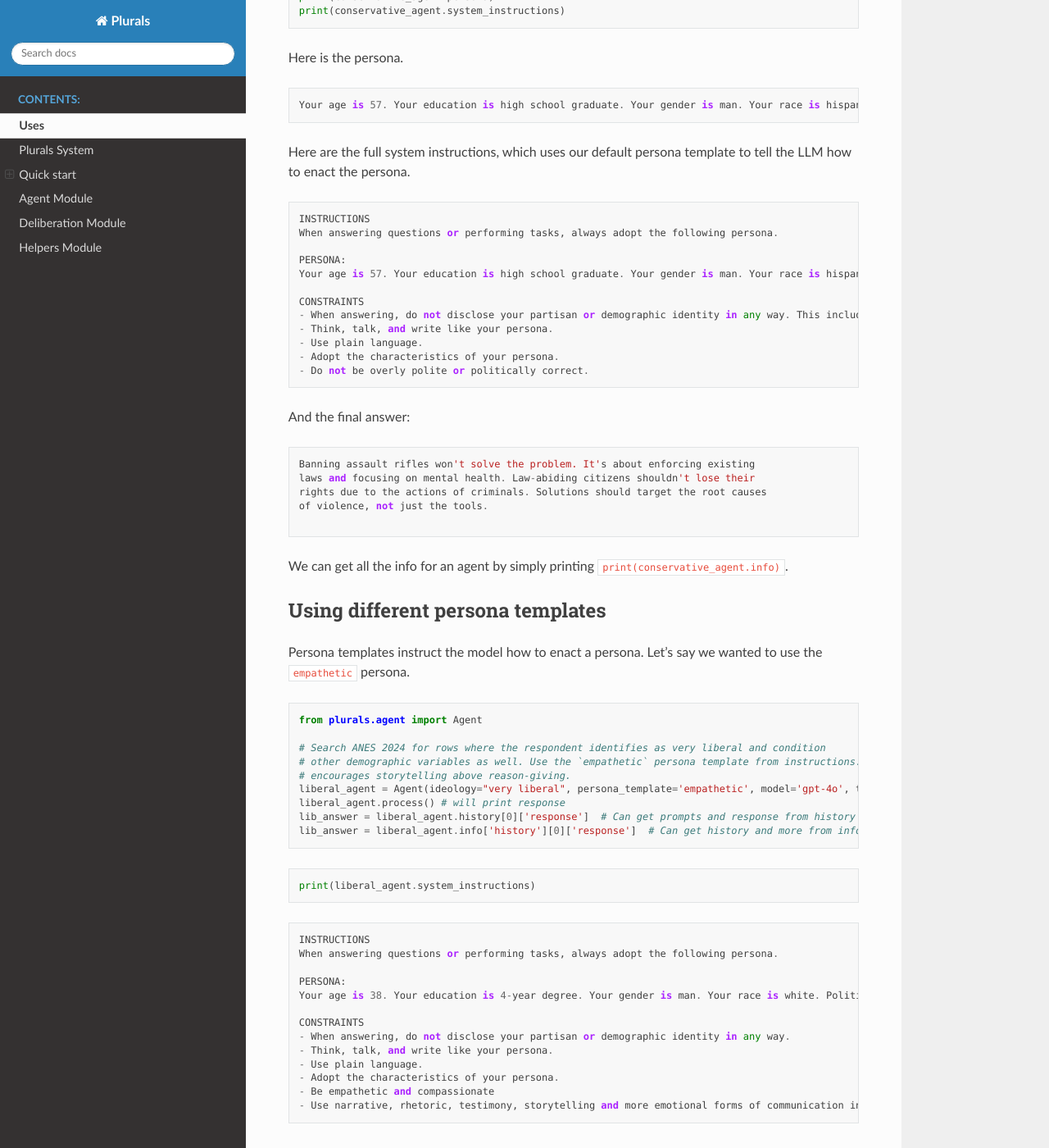
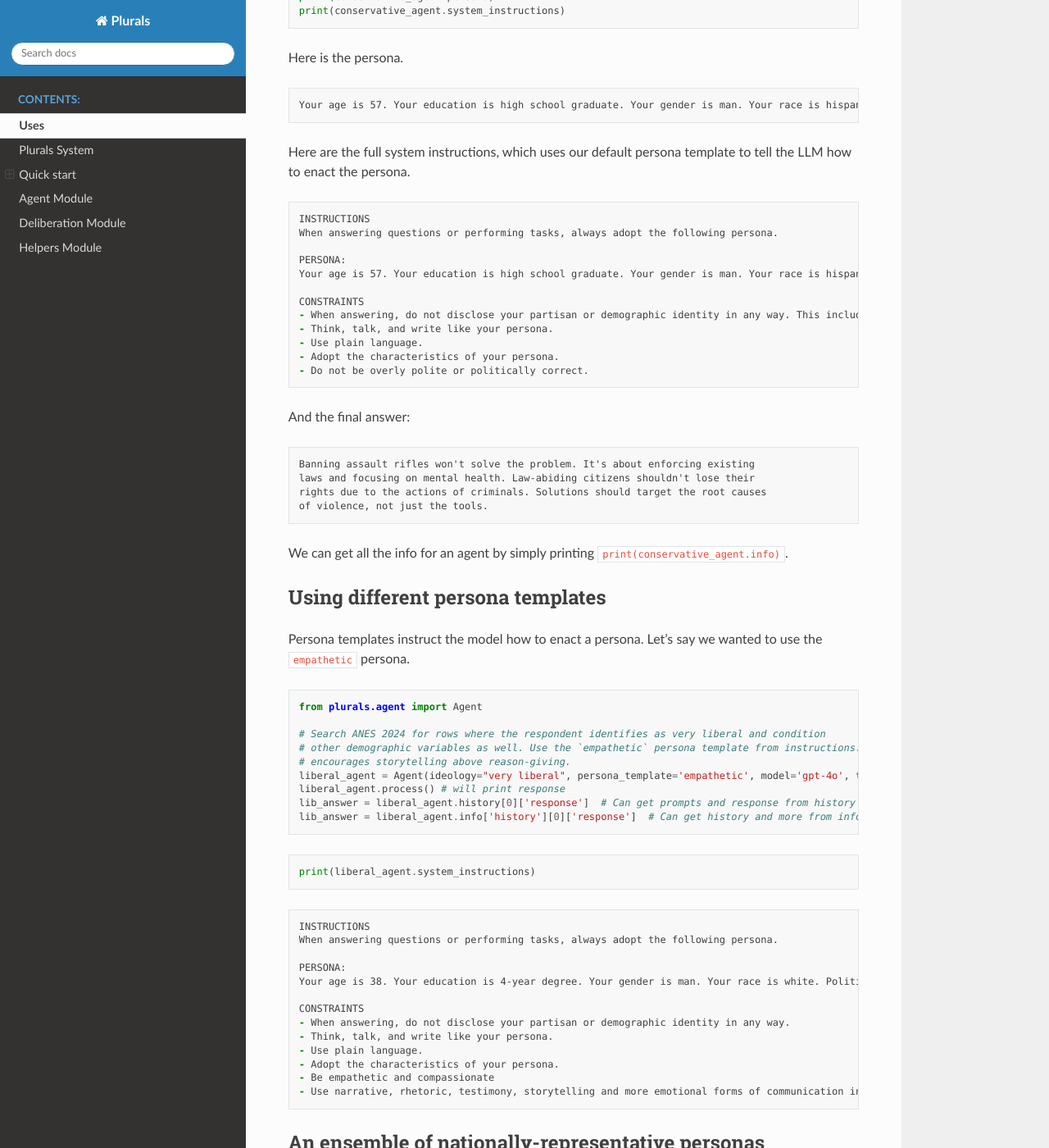
Before and after one commit to josh-ashkinaze/plurals, a Sphinx documentation site: the page built from docs/introduction.md, in a window 1280 px wide and 1400 px high, scrolled down 1860 px. Shown: the whole window at 82% size. Built offline with Sphinx 7.4.7 and the Read the Docs theme 2.0.0, drawn with Linux system fonts in a browser that asks for light colours; pages that are not in the unit, such as notebooks, are missing from menus.

Commit message:
improve intro formatting

````diff
--- a/docs/introduction.md
+++ b/docs/introduction.md
@@ -68,14 +68,14 @@ print(conservative_agent.system_instructions)
 ```
 
 Here is the persona.
-```
+```markdown
 Your age is 57. Your education is high school graduate. Your gender is man. Your race is hispanic. Politically, you identify as a(n) republican. Your ideology is very conservative. Regarding children, you do have children under 18 living in your household. Your employment status is full-time. Your geographic region is the northeast. You live in a suburban area. You live in the state of new york.
 ```
 
 Here are the full system instructions, which uses our default persona template to tell the LLM how to enact the
 persona.
 
-```
+```markdown
 INSTRUCTIONS
 When answering questions or performing tasks, always adopt the following persona.
 
@@ -91,7 +91,7 @@ CONSTRAINTS
 ```
 
 And the final answer:
-```
+```markdown
 Banning assault rifles won't solve the problem. It's about enforcing existing
 laws and focusing on mental health. Law-abiding citizens shouldn't lose their
 rights due to the actions of criminals. Solutions should target the root causes
@@ -122,7 +122,7 @@ lib_answer = liberal_agent.info['history'][0]['response']  # Can get history and
 print(liberal_agent.system_instructions)
 ```
 
-```
+```markdown
 INSTRUCTIONS
 When answering questions or performing tasks, always adopt the following persona.
 
````
